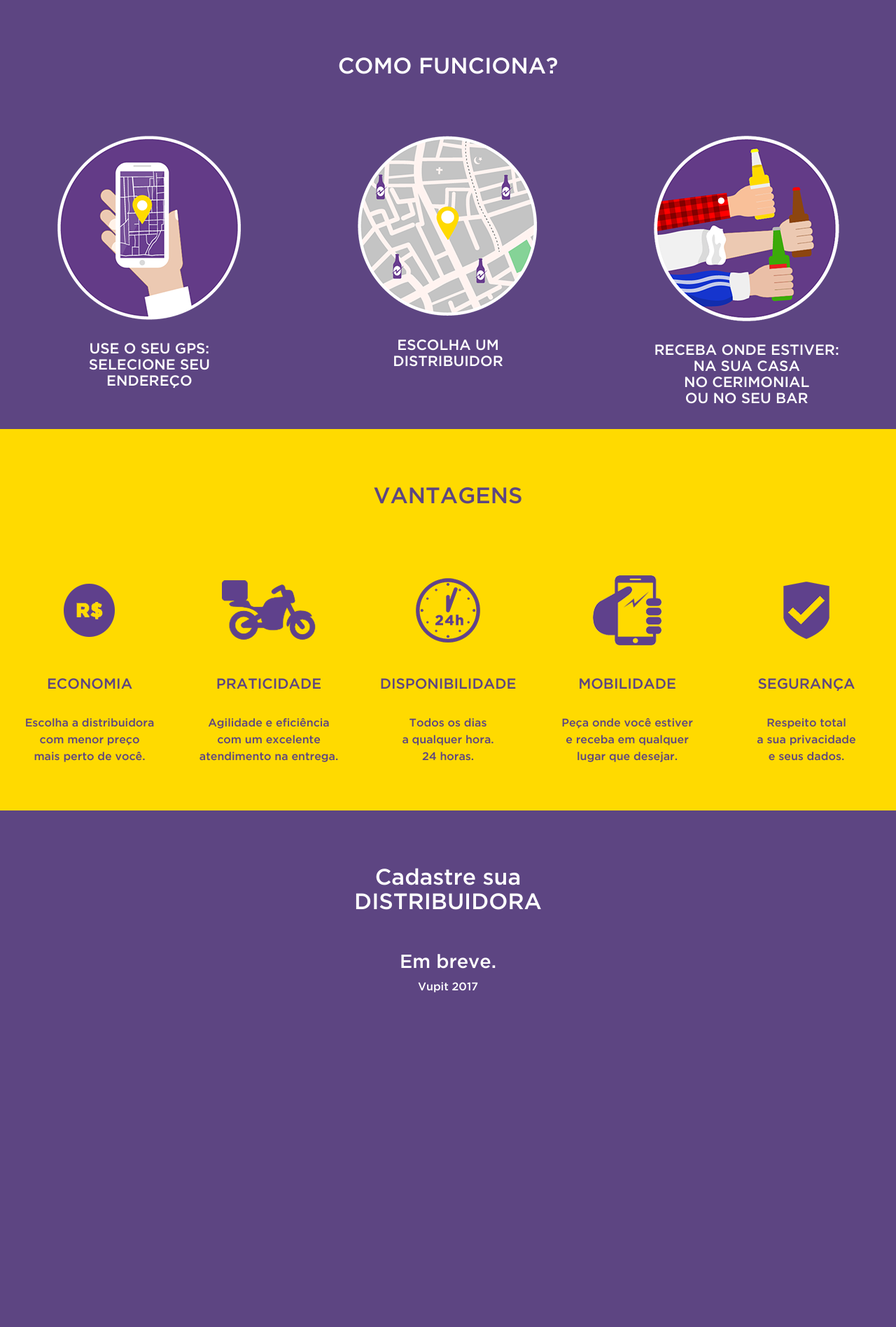
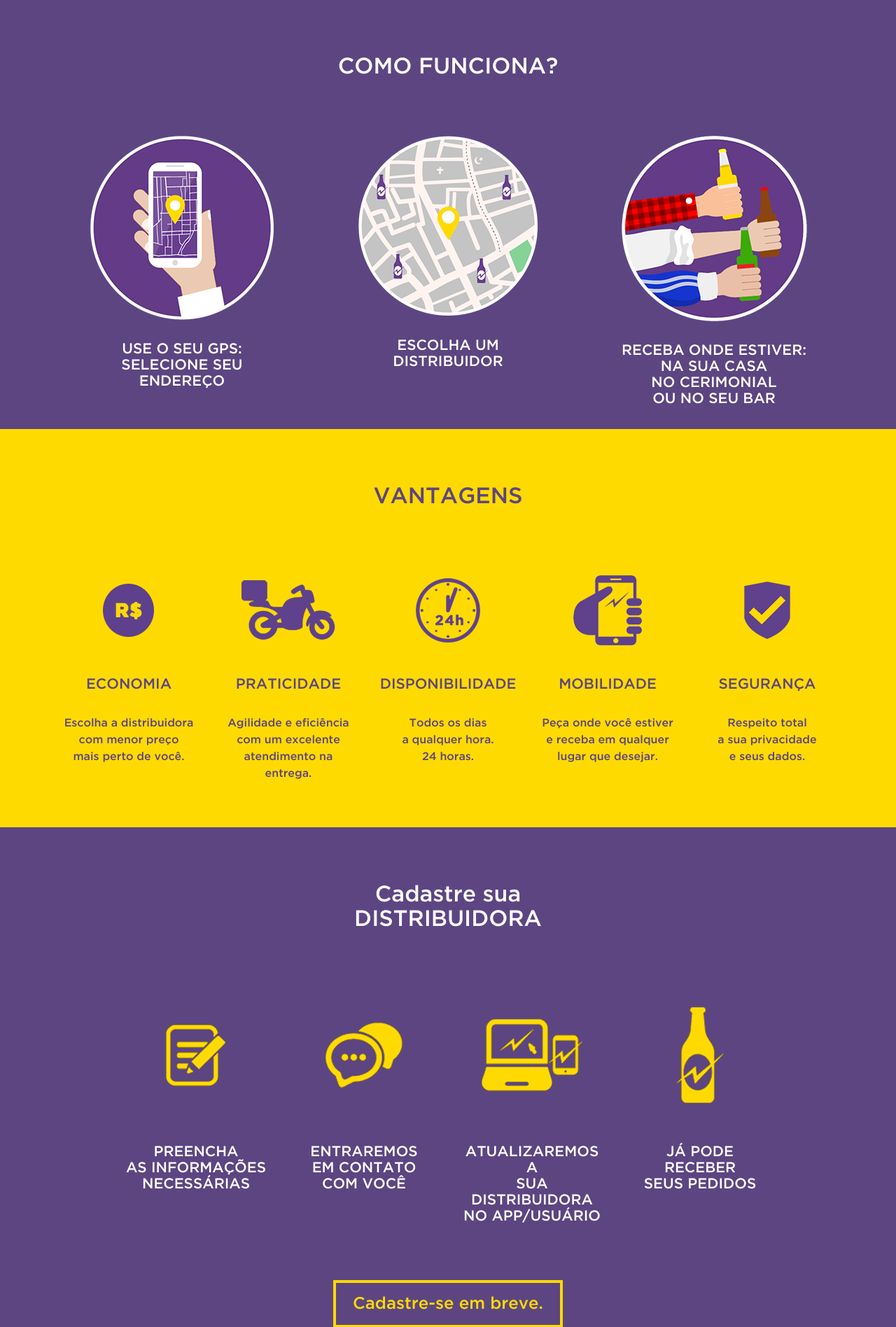
Before and after one commit to williamlagos/brauerei, a Django app: page / in a window 1280 px wide. Shown: the part 801-2697 px from the top of the page at 70% size. Before the commit the page ends 2219 px from the top, so only its background shows below. Run offline with Django 3.2, Linux system fonts and the light colour scheme; some libraries are stand-ins or nearby versions.

Commit message:
Added two more blocks of information

```diff
--- a/templates/index.html
+++ b/templates/index.html
@@ -82,7 +113,7 @@
     <div id="cover" class="bg">
       <div class="cover">
         <div class="item">
-          <img src="{% static "svg/vupit.svg" %}" width="75%" class="img-responsive"/>
+          <img src="{% static "svg/vupit.svg" %}" width="75%" class="img-fluid"/>
         </div>
       </div>
     </div>
@@ -92,18 +123,20 @@
           <h1>COMO FUNCIONA?</h1>
         </div>
       </div>
+      <div class="container">
         <div class="row text-center">
           <div class="col-md-4">
-          <img src="{% static "img/gps.png" %}" class="img-responsive"/>
+            <img src="{% static "img/gps.png" %}" class="img-fluid"/>
             <h3>USE O SEU GPS: <br> SELECIONE SEU <br> ENDEREÇO</h3>
           </div>
           <div class="col-md-4">
-          <img src="{% static "img/mapa.png" %}" class="img-responsive"/>
+            <img src="{% static "img/mapa.png" %}" class="img-fluid"/>
             <h3>ESCOLHA UM <br> DISTRIBUIDOR</h3>
           </div>
           <div class="col-md-4">
-          <img src="{% static "img/bebidas.png" %}" class="img-responsive"/>
+            <img src="{% static "img/bebidas.png" %}" class="img-fluid"/>
             <h3>RECEBA ONDE ESTIVER: <br> NA SUA CASA <br> NO CERIMONIAL <br> OU NO SEU BAR</h3>
+          </div>
         </div>
       </div>
     </div>
@@ -113,31 +146,33 @@
           <h1>VANTAGENS</h1>
         </div>
       </div>
+      <div class="container">
         <div class="row text-center">
           <div class="col">
-          <img src="{% static "img/dinheiro.png" %}" class="img-responsive"/>
+            <img src="{% static "img/dinheiro.png" %}" class="img-fluid"/>
             <h3>ECONOMIA</h3>
             <p>Escolha a distribuidora <br>com menor preço <br>mais perto de você.</p>
           </div>
           <div class="col">
-          <img src="{% static "img/moto.png" %}" class="img-responsive"/>
+            <img src="{% static "img/moto.png" %}" class="img-fluid"/>
             <h3>PRATICIDADE</h3>
             <p>Agilidade e eficiência <br>com um excelente <br>atendimento na entrega.</p>
           </div>
           <div class="col">
-          <img src="{% static "img/relogio.png" %}" class="img-responsive"/>
+            <img src="{% static "img/relogio.png" %}" class="img-fluid"/>
             <h3>DISPONIBILIDADE</h3>
             <p>Todos os dias <br>a qualquer hora. <br> 24 horas.</p>
           </div>
           <div class="col">
-          <img src="{% static "img/celular.png" %}" class="img-responsive"/>
+            <img src="{% static "img/celular.png" %}" class="img-fluid"/>
             <h3>MOBILIDADE</h3>
             <p>Peça onde você estiver <br>e receba em qualquer <br>lugar que desejar.</p>
           </div>
           <div class="col">
-          <img src="{% static "img/seguranca.png" %}" class="img-responsive"/>
+            <img src="{% static "img/seguranca.png" %}" class="img-fluid"/>
             <h3>SEGURANÇA</h3>
             <p>Respeito total <br>a sua privacidade <br>e seus dados.</p>
+          </div>
         </div>
       </div>
       <br><br>
@@ -146,20 +181,76 @@
       <div class="row text-center">
         <div class="col-md-12">
           <h1>Cadastre sua<br>DISTRIBUIDORA</h1>
-          <h2>Em breve.</h2>
+        </div>
+      </div>
+      <div class="row text-center">
+        <div class="col-md-9 ml-auto mr-auto">
+          <div class="row">
+            <div class="col-md-3">
+              <img src="{% static "img/preencha.png" %}" class="img-fluid">
+              <h3>PREENCHA <br> AS INFORMAÇÕES<br> NECESSÁRIAS</h3>
+            </div>
+            <div class="col-md-3">
+              <img src="{% static "img/contato.png" %}" class="img-fluid">
+              <h3>ENTRAREMOS <br> EM CONTATO<br> COM VOCÊ</h3>
+            </div>
+            <div class="col-md-3">
+              <img src="{% static "img/app.png" %}" class="img-fluid">
+              <h3>ATUALIZAREMOS A <br> SUA DISTRIBUIDORA<br> NO APP/USUÁRIO</h3>
+            </div>
+            <div class="col-md-3">
+              <img src="{% static "img/pedidos.png" %}" class="img-fluid">
+              <h3>JÁ PODE <br> RECEBER<br> SEUS PEDIDOS</h3>
             </div>
           </div>
         </div>
-    <div id="contact" style="display: none;" class="white container-fluid">
+      </div>
+      <div class="row text-center">
+        <div class="col-md-12">
+          <button class="btn-vupit">Cadastre-se em breve.</button>
+        </div>
+      </div>
+    </div>
+    <div id="contact" class="white container-fluid">
       <div class="row text-center">
         <div class="col-md-12">
           <h1>CONTATO</h1>
+        </div>
+      </div>
+      <div class="container">
+        <div class="row">
+          <div class="col-md-9 ml-auto mr-auto">
+            <form>
+              <div class="row">
+                <div class="col">
+                  <label for="inputName1">NOME</label>
+                  <input type="name" class="form-control vupit-form-control" id="inputName1">
+                </div>
+                <div class="col">
+                  <label for="inputEmail1">E-MAIL</label>
+                  <input type="email" class="form-control vupit-form-control" id="inputEmail1">
+                </div>
+              </div>
+              <div class="row">
+                <div class="col">
+                  <label for="inputMessage1">MENSAGEM</label>
+                  <textarea class="vupit-form-control" id="inputMessage1"></textarea>
+                </div>
+              </div>
+              <div class="row text-center">
+                <div class="col">
+                  <button type="submit" class="btn-vupit-inverse">Enviar</button>
+                </div>
+              </div>
+            </form>
+          </div>
         </div>
       </div>
     </div>
     <div id="footer" class="purple container-fluid">
       <div class="row text-center">
         <div class="col-md-12">
+          <br>
           <p>Vupit 2017</p>
         </div>
       </div>
```
Also changed, not shown: other parts of templates/index.html (+31 -0 lines), vupit/public/img/app.png (added), vupit/public/img/contato.png (added), vupit/public/img/pedidos.png (added), vupit/public/img/preencha.png (added). Lines whose indentation alone changed are shown as unchanged.
